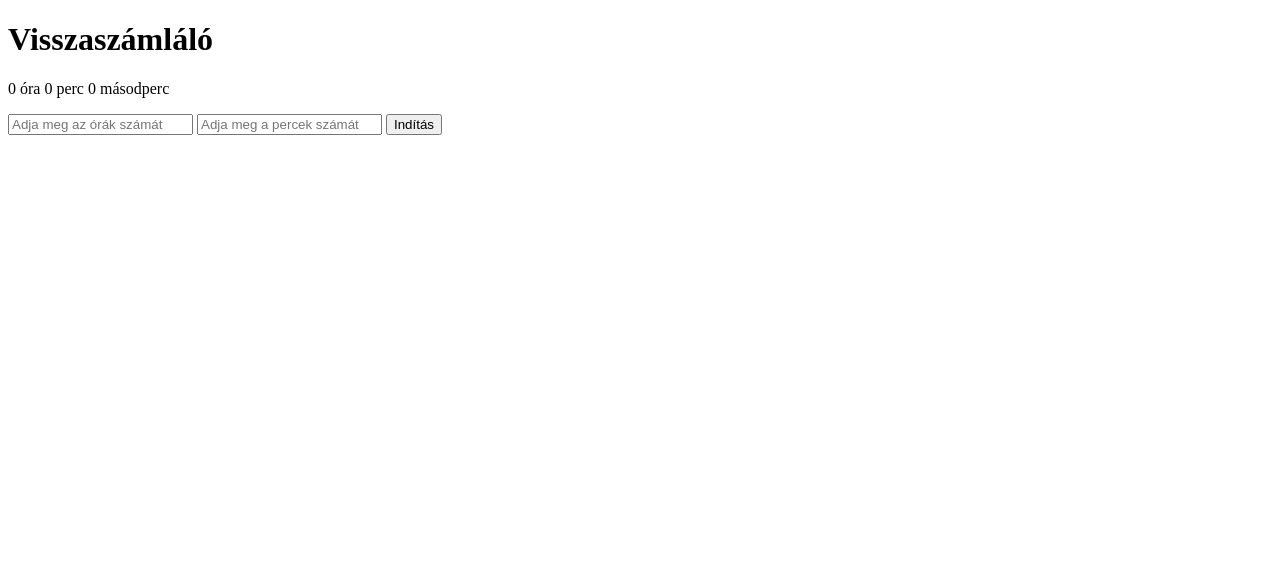
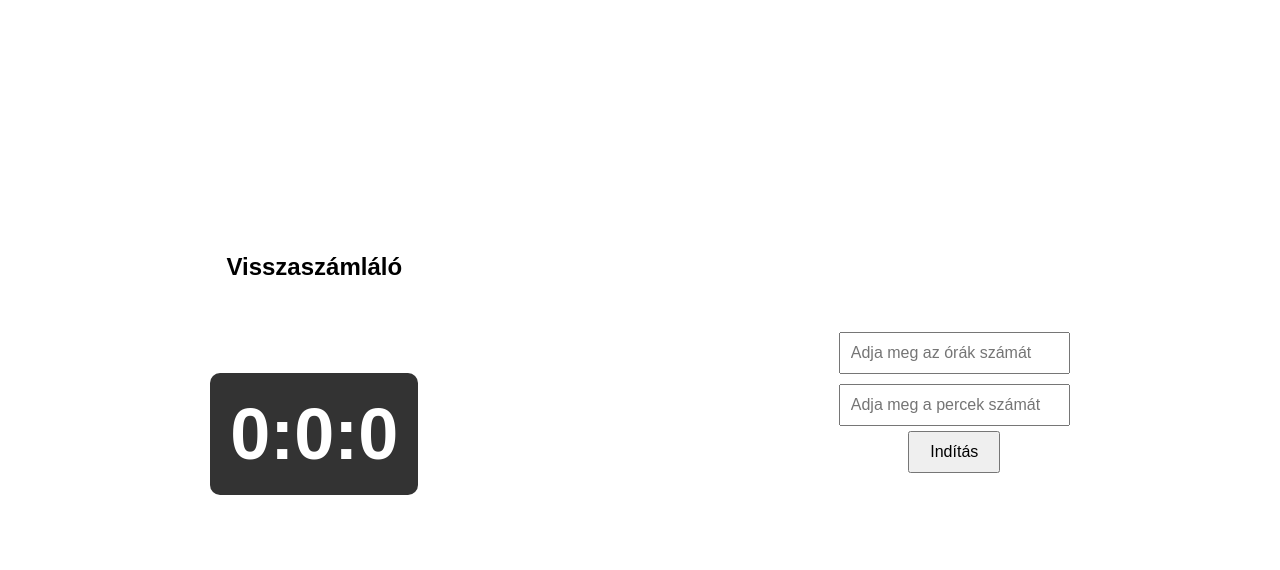
Before and after one commit to SimonBencePeter/timer, a website: page index.html in a window 1280 px wide. Drawn offline with nearby package versions, Linux system fonts and the light colour scheme; no server answers.

Commit message:
Update index.html

```diff
--- a/index.html
+++ b/index.html
@@ -4,6 +4,41 @@
     <meta charset="UTF-8">
     <meta name="viewport" content="width=device-width, initial-scale=1.0">
     <title>Timer</title>
+    <style>
+        body {
+            display: flex;
+            flex-direction: row;
+            justify-content: space-around;
+            align-items: center;
+            height: 100vh;
+            margin: 0;
+            font-family: Arial, sans-serif;
+        }
+        section {
+            display: flex;
+            flex-direction: column;
+            align-items: center;
+            justify-content: center;
+        }
+        #timer {
+            font-size: 72px; /* Nagyobb betűméret */
+            font-weight: bold; /* Vastagabb betűtípus */
+            background-color: #333; /* Szürkés háttér */
+            color: #fff; /* Fehér betűszín */
+            padding: 20px;
+            border-radius: 10px;
+        }
+        input {
+            margin: 5px 0;
+            padding: 10px;
+            font-size: 16px;
+        }
+        button {
+            padding: 10px 20px;
+            font-size: 16px;
+            cursor: pointer;
+        }
+    </style>
     <script src="https://cdn.socket.io/4.7.1/socket.io.min.js"></script>
     <script>
         const socket = io(); // Socket kapcsolat létrehozása a szerverrel
@@ -13,7 +48,7 @@
             const hours = Math.floor(countdownTime / 3600);
             const minutes = Math.floor((countdownTime % 3600) / 60);
             const seconds = countdownTime % 60;
-            document.getElementById("timer").innerText = `${hours} óra ${minutes} perc ${seconds} másodperc`;
+            document.getElementById("timer").innerText = `${hours}:${minutes}:${seconds}`;
         });
 
         function setCountdown() {
@@ -25,10 +60,14 @@
     </script>
 </head>
 <body>
-    <h1>Visszaszámláló</h1>
-    <p id="timer">0 óra 0 perc 0 másodperc</p>
-    <input type="number" id="hoursInput" placeholder="Adja meg az órák számát" />
-    <input type="number" id="minutesInput" placeholder="Adja meg a percek számát" />
-    <button onclick="setCountdown()">Indítás</button>
+    <section>
+        <h1>Visszaszámláló</h1>
+        <p id="timer">0:0:0</p>
+    </section>
+    <section>
+        <input type="number" id="hoursInput" placeholder="Adja meg az órák számát" />
+        <input type="number" id="minutesInput" placeholder="Adja meg a percek számát" />
+        <button onclick="setCountdown()">Indítás</button>
+    </section>
 </body>
 </html>
```
